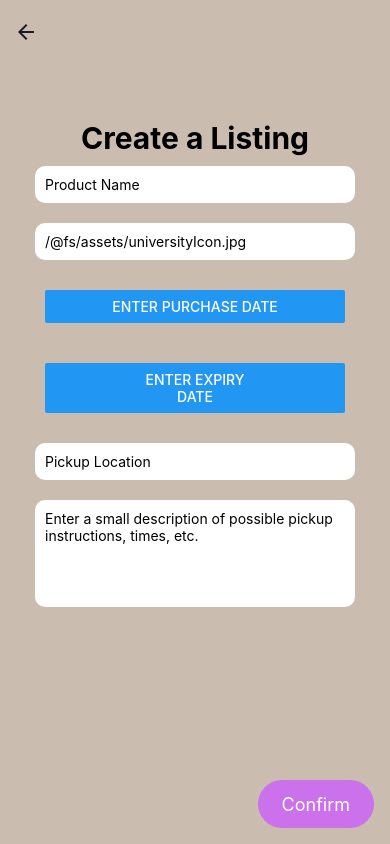
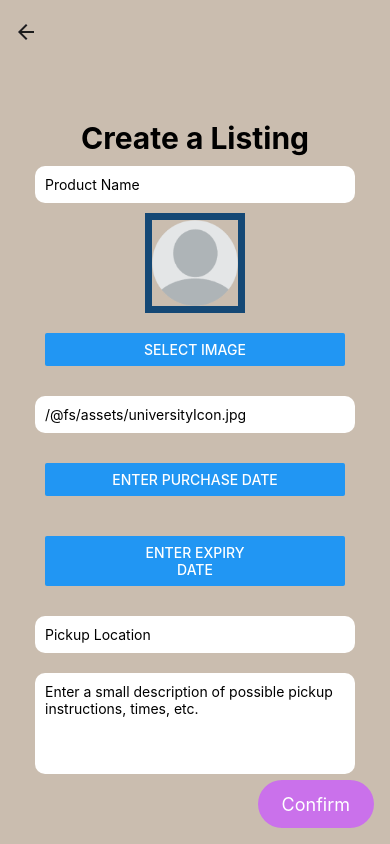
Before and after one commit to walkeknow/mas-food-for-students, a React Native app: screen /CreateListing in a window 390 px wide. Built offline with nearby package versions, Linux system fonts and the light colour scheme; no server answers; the database is empty; what react-native-root-siblings would draw is missing.

Commit message:
You can now upload images with listings

```diff
--- a/modules/CreateListingScreen.tsx
+++ b/modules/CreateListingScreen.tsx
@@ -3,22 +3,65 @@ import DateTimePicker, {
 } from "@react-native-community/datetimepicker";
 import { StatusBar } from "expo-status-bar";
 import React, { useState } from "react";
-import { Alert, TextInput, View, Platform, Button, Text } from "react-native";
+import { Alert, TextInput, View, Platform, Button, Text, Image } from "react-native";
 import styles from "./styles/CreateListingScreenStyles";
 import { FAB } from "react-native-elements";
 import { getDatabase, ref, onValue, set, get, child } from "firebase/database";
+import { getStorage, ref as s_ref, uploadBytes } from "firebase/storage";
 import app from "../lib/db";
 import { useAppSelector } from "../redux/hooks";
+import * as ImagePicker from "expo-image-picker";
+import Images from "../assets";
 
 const CreateListingScreen = ({ navigation, route }: any) => {
   const { address: storeAddress, university: storeUniversity } = useAppSelector(
     (store) => store.profile
   );
 
+  const getImageFromCamera = async (setImage: any) => {
+    // No permissions request is necessary for launching the image library
+
+    let permissionResult = await ImagePicker.getCameraPermissionsAsync();
+
+    if (permissionResult.status === "granted") {
+      let result = await ImagePicker.launchCameraAsync({
+        mediaTypes: ImagePicker.MediaTypeOptions.Images,
+        allowsEditing: true,
+        aspect: [2, 3],
+        quality: 0,
+      });
+
+      console.log(result);
+
+      if (!result.cancelled) {
+        setImage(result.uri);
+      }
+    }
+  };
+
+  const getImageFromLibrary = async (setImage: any) => {
+    console.log("library");
+
+    // No permissions request is necessary for launching the image library
+    let result = await ImagePicker.launchImageLibraryAsync({
+      mediaTypes: ImagePicker.MediaTypeOptions.Images,
+      allowsEditing: true,
+      aspect: [2, 3],
+      quality: 0,
+    });
+
+    console.log(result);
+
+    if (!result.cancelled) {
+      setImage(result.uri);
+    }
+  };
+
   const [name, setName] = useState("");
   const [university, setUniversity] = useState(storeUniversity);
   const [address, setAddress] = useState(storeAddress);
   const [pickup, setPickup] = useState("");
+  const [image, setImage] = useState(Images.placeholderImage);
 
   const [bought, setBought] = useState(new Date());
   const [showBought, setShowBought] = useState(false);
@@ -83,6 +126,39 @@ const CreateListingScreen = ({ navigation, route }: any) => {
           onChangeText={(newName) => setName(newName)}
           value={name}
         />
+        <View style={styles.center}>
+          <Image
+            style={styles.image}
+            source={
+              image === Images.placeholderImage
+                ? Images.placeholderImage
+                : { uri: image }
+            }
+          />
+        </View>
+        <View style={styles.sidebyside}>
+          <View style={styles.defaultbutton}>
+
+            <Button
+              title={"Select Image"}
+              onPress={() => Alert.alert("Choose Image From:", "", [
+                {
+                  text: "Camera",
+                  onPress: () => getImageFromCamera(setImage),
+                },
+                {
+                  text: "Cancel",
+                  onPress: () => console.log("Cancel Pressed"),
+                  style: "cancel",
+                },
+                {
+                  text: "Photos",
+                  onPress: () => getImageFromLibrary(setImage),
+                },
+              ])}
+            ></Button>
+          </View>
+        </View>
         <TextInput
           style={styles.textinput}
           placeholder="University"
@@ -141,9 +217,10 @@ const CreateListingScreen = ({ navigation, route }: any) => {
         <FAB
           title="Confirm"
           placement="right"
-          onPress={() => {
+          onPress={async () => {
             let error_message = "";
             if (name === "") error_message += "Please enter a product name.\n";
+            if (image === Images.placeholderImage) error_message += "Please choose a product image.\n"
             if (university === "")
               error_message += "Please enter a university.\n";
             if (formatBought === "invalid")
@@ -161,11 +238,16 @@ const CreateListingScreen = ({ navigation, route }: any) => {
               ]);
             } else {
               const id_ref = ref(db, "/global_id");
+              let blob = await fetch(image).then(r => r.blob());
               get(id_ref).then((snapshot) => {
                 if (snapshot.exists()) {
                   let id: number = snapshot.val();
                   set(id_ref, id + 1);
                   const listing_ref = ref(db, "food_listings/id_" + id);
+                  const storage_ref = s_ref(getStorage(), "id_" + id + "_image");
+                  uploadBytes(storage_ref, blob).then((snapshot) => {
+                    console.log("tried to upload: " + image)
+                  })
                   set(listing_ref, {
                     address: address,
                     bought: formatBought,
@@ -176,7 +258,7 @@ const CreateListingScreen = ({ navigation, route }: any) => {
                     name: name,
                     pickup: "\n" + pickup,
                     // TODO: get the current user's name
-                    seller: "?",
+                    seller_id: "?",
                     tagColor: "#FFFFFF",
                     university: university,
                   });
--- a/modules/styles/CreateListingScreenStyles.tsx
+++ b/modules/styles/CreateListingScreenStyles.tsx
@@ -1,5 +1,8 @@
 import { StyleSheet } from "react-native";
 import Colors from "../../theme/Colors";
+import {
+  moderateScale
+} from "react-native-size-matters";
 
 const styles = StyleSheet.create({
   body: {
@@ -34,6 +37,15 @@ const styles = StyleSheet.create({
     height: 107,
     textAlignVertical: "top"
   },
+  image: {
+    width: 100,
+    height: 100,
+    borderColor: Colors.primaryBlue,
+    borderWidth: 7,
+  },
+  center: {
+    alignItems: "center"
+  },
 });
 
 export default styles;
```
